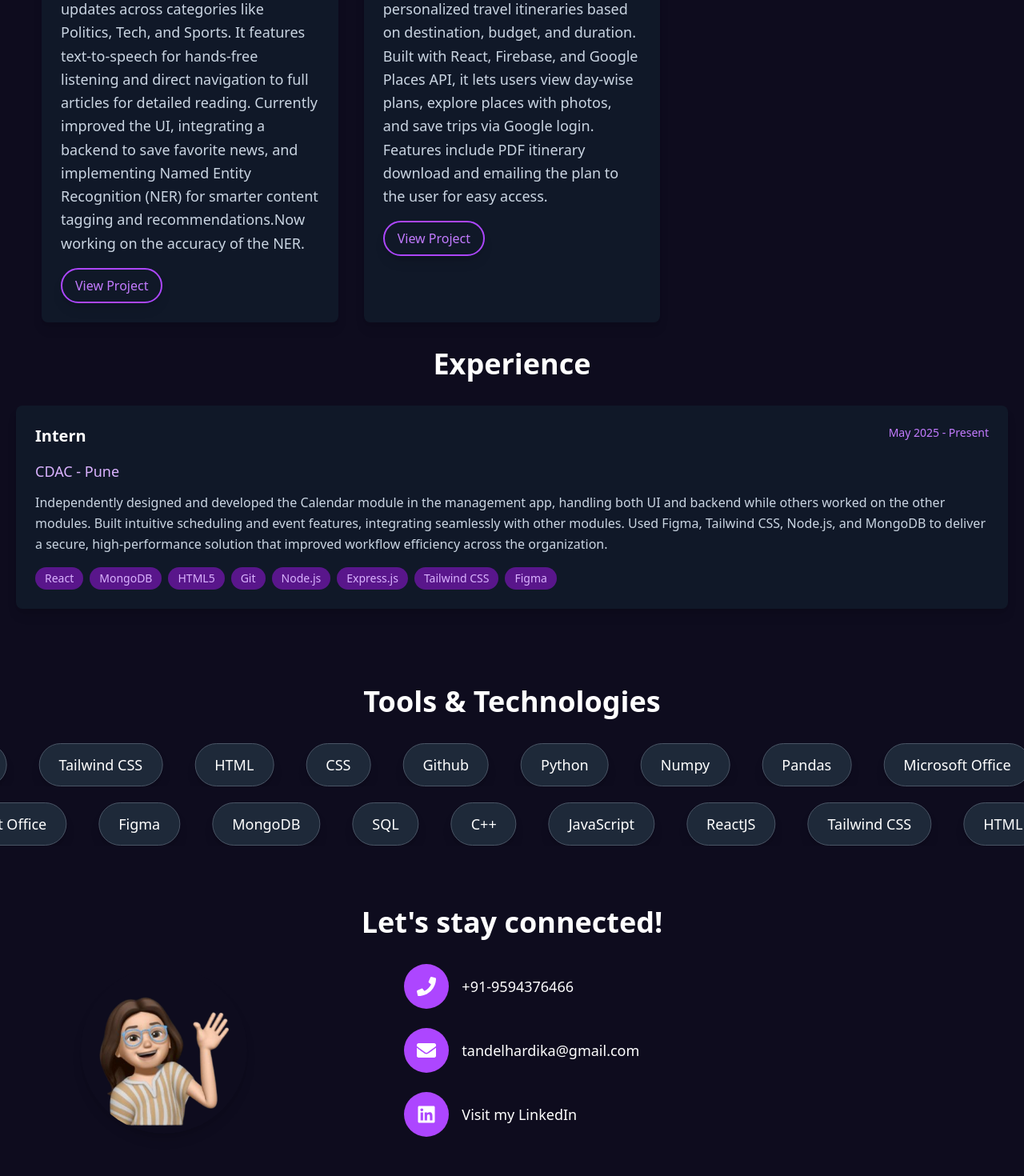
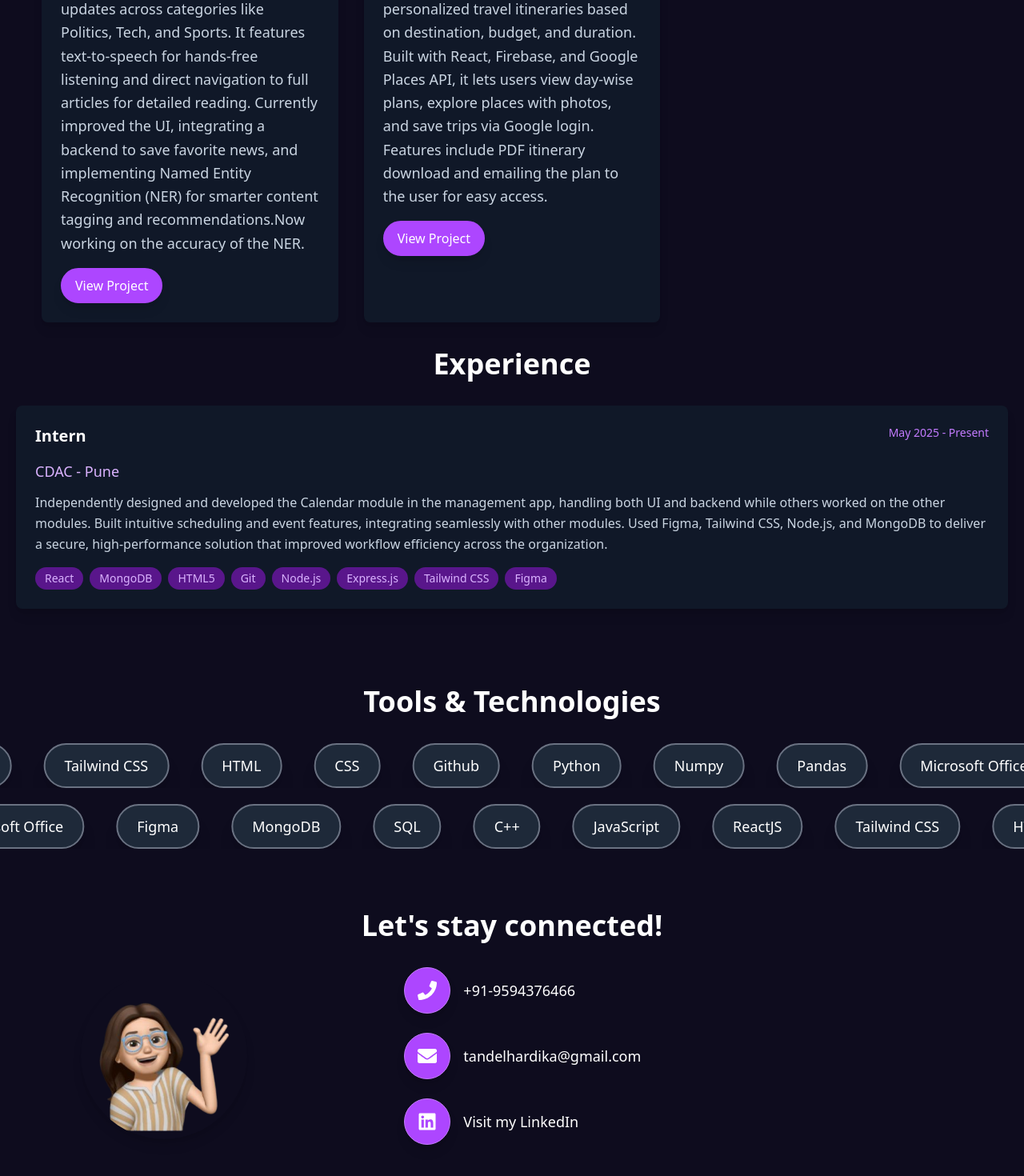
Before and after one commit to HardikaTandel/Portfolio, a React (Vite) app: page / in a window 1280 px wide. Shown: the part 1070-2540 px from the top of the page at 80% size. Built offline with nearby package versions, Linux system fonts and the light colour scheme.

Commit message:
UI changes for mobile view

```diff
--- a/src/components/Contact.jsx
+++ b/src/components/Contact.jsx
@@ -38,7 +38,7 @@ const Contact = () => {
             whileInView={{ opacity: 1, x: 0 }}
             viewport={{ once: false, amount: 0.2 }}
             transition={{ delay: 0.2, duration: 0.5 }} className='flex items-center space-x-4'>
-              <div className='bg-purple-500 p-4 rounded-full'>
+              <div className='bg-purple-600 sm:bg-purple-500 p-4 rounded-full shadow-lg border border-purple-400'>
                 <FaPhone className='text-white w-6 h-6' />
               </div>
               <p className='text-lg font-medium text-white'>+91-9594376466</p>
@@ -51,7 +51,7 @@ const Contact = () => {
                  viewport={{ once: false, amount: 0.2 }}
                  transition={{ delay: 0.4, duration: 0.5 }}
             className='flex items-center space-x-4'>
-              <div className='bg-purple-500 p-4 rounded-full'>
+              <div className='bg-purple-600 sm:bg-purple-500 p-4 rounded-full shadow-lg border border-purple-400'>
                 <FaEnvelope className='text-white w-6 h-6' />
               </div>
               <p className='text-lg font-medium text-white'>tandelhardika@gmail.com</p>
@@ -64,7 +64,7 @@ const Contact = () => {
                  viewport={{ once: false, amount: 0.2 }}
                  transition={{ delay: 0.6, duration: 0.5 }}
             className='flex items-center space-x-4'>
-              <div className='bg-purple-500 p-4 rounded-full'>
+              <div className='bg-purple-600 sm:bg-purple-500 p-4 rounded-full shadow-lg border border-purple-400'>
                 <a
                   href="https://www.linkedin.com/in/hardika-tandel-8a83a924a/"
                   target="_blank"
--- a/src/components/Projects.jsx
+++ b/src/components/Projects.jsx
@@ -72,7 +72,7 @@ const Projects = () => {
                 </h3>
                 <p className="text-white sm:text-slate-300 text-base sm:text-lg leading-relaxed mb-4">{project.description}</p>
 
-                <button className="border-2 border-purple-500 bg-purple-500/20 sm:bg-transparent text-purple-400 hover:text-white hover:bg-purple-500 active:bg-purple-600 px-4 py-2 rounded-full transition-colors duration-200 font-medium shadow-lg"
+                <button className="border-2 border-purple-500 bg-purple-500 text-white hover:bg-purple-600 active:bg-purple-700 px-4 py-2 rounded-full transition-colors duration-200 font-medium shadow-lg mobile:bg-purple-500 mobile:text-white"
                   onClick={() => openProjectSite(project.link)}>View Project
                 </button>
               </div>
--- a/src/components/ToolsAndTech.jsx
+++ b/src/components/ToolsAndTech.jsx
@@ -59,7 +59,7 @@ const scrollVarients2 ={
                 animate="animate"
                 className='whitespace-nowrap flex space-x-10'>
                      {duplicatedTechTools.map((techtool, index)=>(
-                      <div key={index} className='text-lg bg-gray-700 sm:bg-gray-800 px-6 py-3 inline-block rounded-4xl shadow-lg border border-gray-600'>
+                      <div key={index} className='text-lg bg-gray-600 sm:bg-gray-700 md:bg-gray-800 px-6 py-3 inline-block rounded-4xl shadow-xl border-2 border-gray-500'>
                         {techtool}
                       </div>
                      ))}
@@ -71,7 +71,7 @@ const scrollVarients2 ={
                 animate="animate"className='whitespace-nowrap flex space-x-10'>
                 {duplicatedTechTools.map((techtool, index)=>(
                       <div key={index}
-                      className='text-lg bg-gray-700 sm:bg-gray-800 px-6 py-3 inline-block rounded-4xl shadow-lg border border-gray-600'>
+                      className='text-lg bg-gray-600 sm:bg-gray-700 md:bg-gray-800 px-6 py-3 inline-block rounded-4xl shadow-xl border-2 border-gray-500'>
                         {techtool}
                       </div>
                      ))}
--- a/src/index.css
+++ b/src/index.css
@@ -6,3 +6,24 @@ body{
     -webkit-font-smoothing: antialiased;
     -moz-osx-font-smoothing: grayscale;
 }
+
+/* Mobile-specific button visibility */
+@media (max-width: 768px) {
+    button, a[href] {
+        background-color: var(--tw-bg-opacity, 1) !important;
+        color: var(--tw-text-opacity, 1) !important;
+        border-color: var(--tw-border-opacity, 1) !important;
+    }
+
+    /* Ensure project buttons are visible */
+    button.border-purple-500 {
+        background-color: rgb(147 51 234) !important;
+        color: white !important;
+    }
+
+    /* Ensure resume buttons are visible */
+    a.bg-purple-500, a.bg-purple-600 {
+        background-color: rgb(147 51 234) !important;
+        color: white !important;
+    }
+}
```
